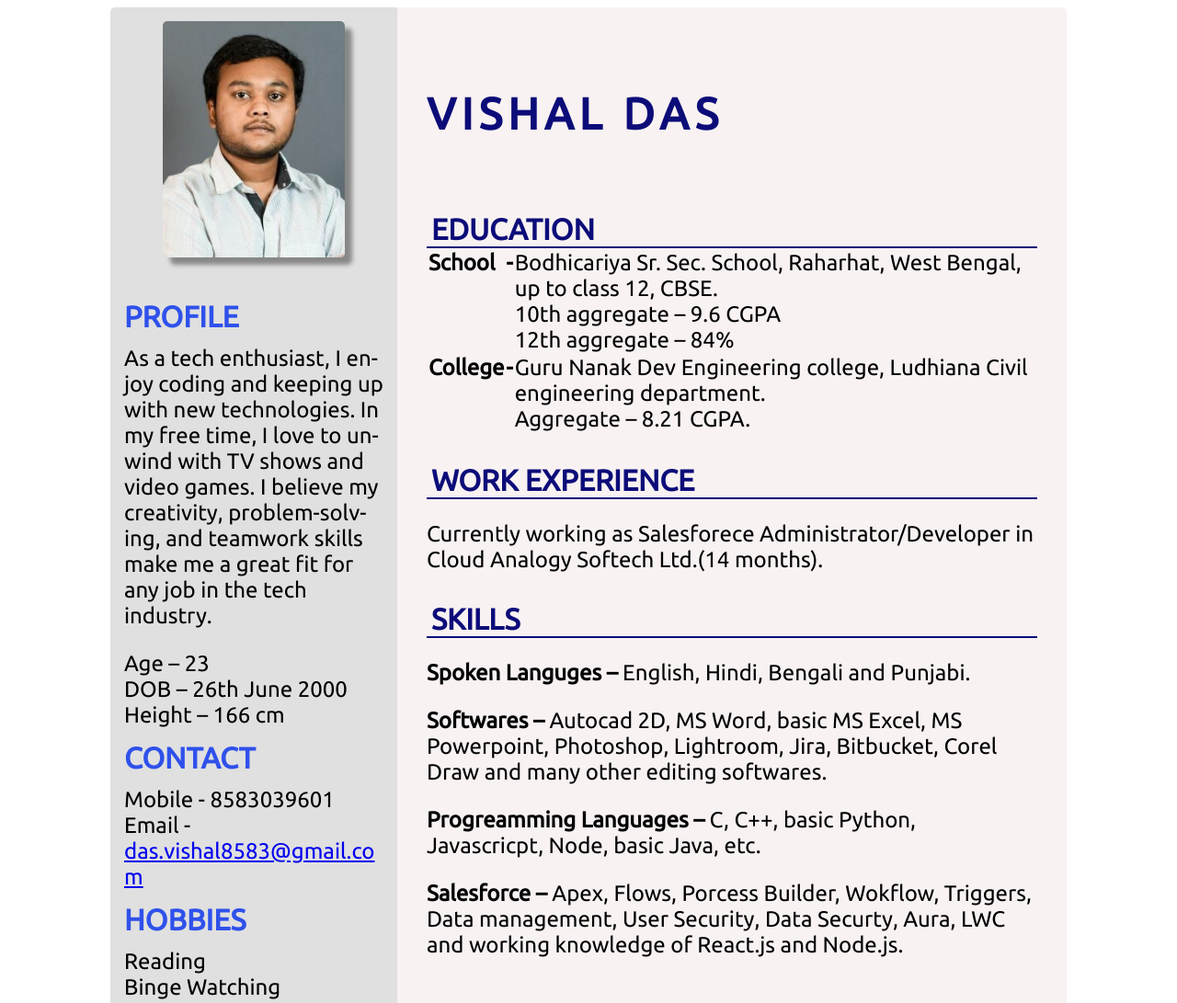
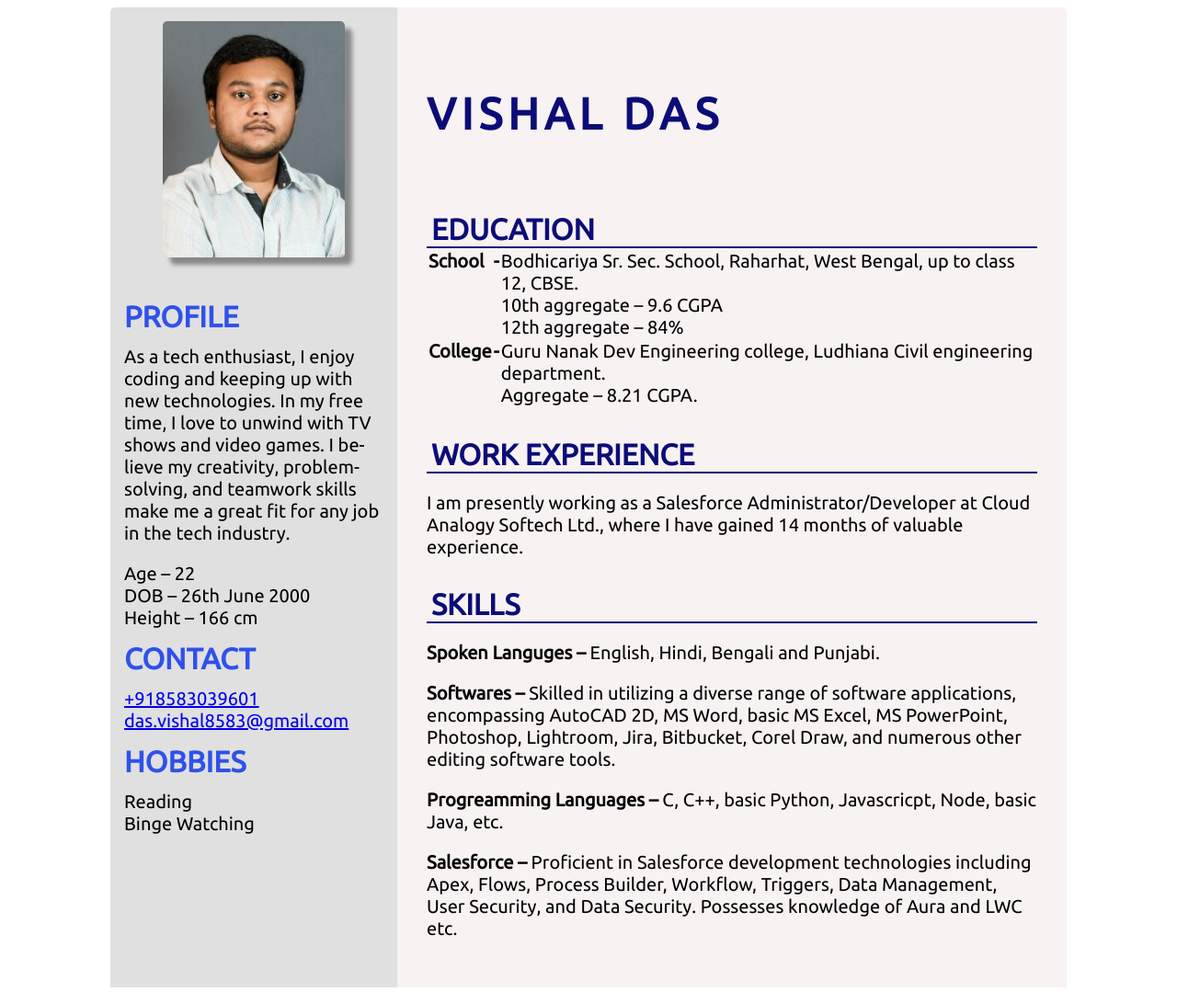
Before and after one commit to Vishal-skywalker/CV1, a plain HTML site: page index.html in a window 1280 px wide. Shown: the top 1091 px of the page at 92% size. Drawn offline with Linux system fonts and the light colour scheme.

Commit message:
Updated Info

```diff
--- a/index.html
+++ b/index.html
@@ -28,7 +28,7 @@
                         As a tech enthusiast, I enjoy coding and keeping up with new technologies. In my free time, I love to unwind with TV shows and video games. I believe my creativity, problem-solving, and teamwork skills make me a great fit for any job in the tech industry.
                         </p>
                         <p>
-                        Age – 23 <br>
+                        Age – <span id="age"></span> <br>
                         DOB – 26th June 2000 <br>
                         Height – 166 cm
                     </p>
@@ -38,8 +38,8 @@
                         CONTACT
                     </p>
                     <p class="left-content">
-                        Mobile - 8583039601 <br>
-                        Email - <a href="mailto:das.vishal8583@gmail.com">das.vishal8583@gmail.com</a>
+                        <a href="tel:+918583039601">+918583039601</a><br>
+                        <a href="mailto:das.vishal8583@gmail.com">das.vishal8583@gmail.com</a>
                     </p>
                 </class>
                 <class class="Hobbies">
@@ -83,7 +83,7 @@
                         <p class="sub-heading">WORK EXPERIENCE</p>
                     </div>
                     <div class="work">
-                        <p>Currently working as Salesforece Administrator/Developer in Cloud Analogy Softech Ltd.(14 months).</p>
+                        <p>I am presently working as a Salesforce Administrator/Developer at Cloud Analogy Softech Ltd., where I have gained 14 months of valuable experience.</p>
                     </div>
                     <div class="hr">
                         <p class="sub-heading">SKILLS</p>
@@ -95,9 +95,7 @@
                         </p>
                         <p>
                             <strong>Softwares –</strong>
-                            Autocad 2D, MS Word, basic MS Excel, MS
-                            Powerpoint, Photoshop, Lightroom, Jira, Bitbucket, Corel Draw and many other
-                            editing softwares.
+                            Skilled in utilizing a diverse range of software applications, encompassing AutoCAD 2D, MS Word, basic MS Excel, MS PowerPoint, Photoshop, Lightroom, Jira, Bitbucket, Corel Draw, and numerous other editing software tools.
                         </p>
                         <p>
                             <strong>Progreamming Languages –</strong>
@@ -105,14 +103,21 @@
                         </p>
                         <p>
                             <strong>Salesforce –</strong>
-                            Apex, Flows, Porcess Builder, Wokflow, Triggers, Data management, User Security, Data
-                            Securty, Aura, LWC and working knowledge of React.js and Node.js.
+                            Proficient in Salesforce development technologies including Apex, Flows, Process Builder, Workflow, Triggers, Data Management, User Security, and Data Security. Possesses knowledge of Aura and LWC etc.
                         </p>
                     </div>
                 </div>
             </div>
         </div>
     </div>
+    <script>
+        var dob = new Date("2000-06-26");
+        var now = new Date();
+        var ageDiff = now.getTime() - dob.getTime();
+        var ageDate = new Date(ageDiff);
+        var age = Math.abs(ageDate.getUTCFullYear() - 1970);
+        document.getElementById("age").innerHTML = age;
+    </script>
 </body>
 
 </html>
--- a/main.css
+++ b/main.css
@@ -80,6 +80,6 @@ h1 {
 .left-content a, p, td {
     word-wrap: break-word;
     hyphens: auto;
-    font-size: 3vmin;
+    font-size: 2.5vmin;
     font-size-adjust: initial;
 }
```
